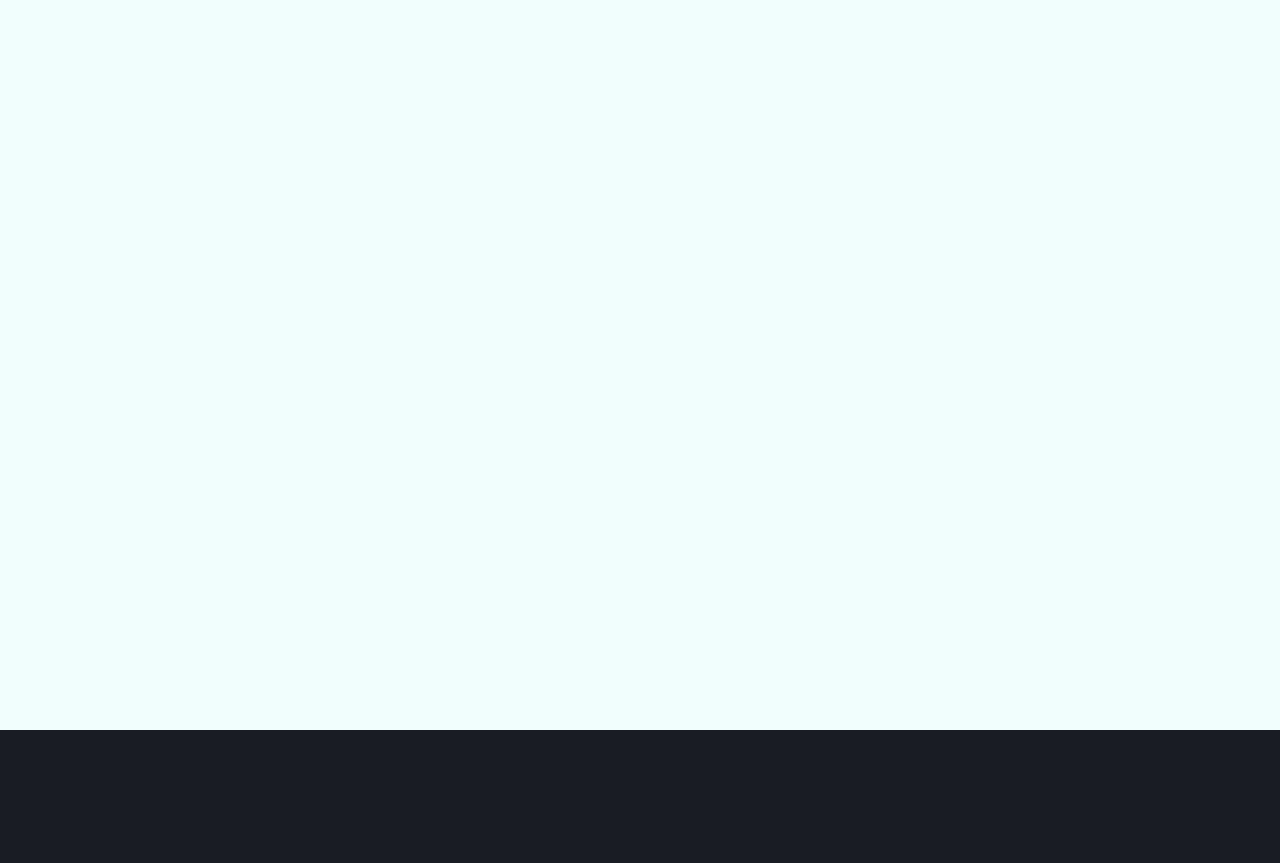
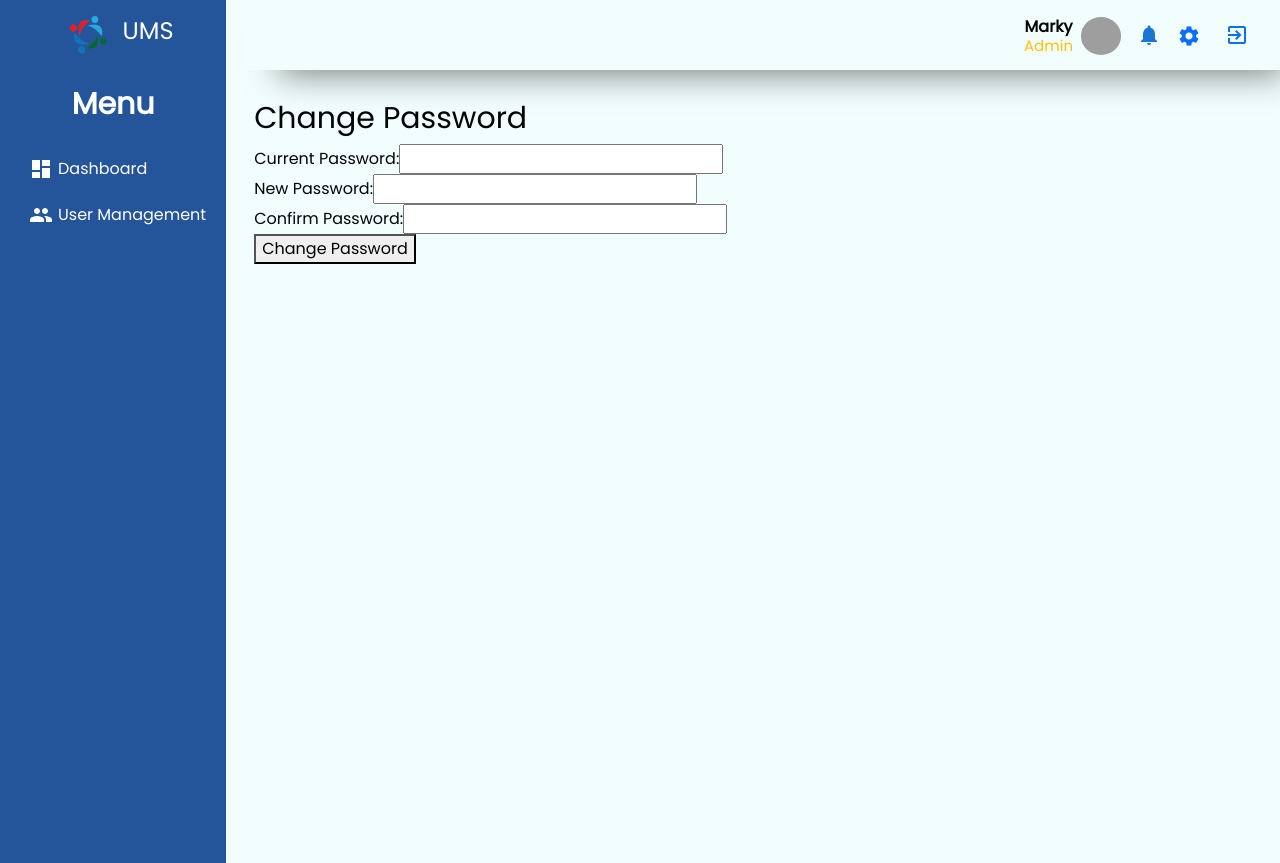
Before and after one commit to jhnmrkgbrlcn/github-portfolio, a React (Create React App) app in the folder ums/: page /settings in a window 1280 px wide. Before the commit this address had no page. Before the commit the page ends 800 px from the top, so only its background shows below. Built offline with nearby package versions, Linux system fonts and the light colour scheme; grey boxes are pictures that could not be loaded; the HTML template or start-up script is replaced by a standard one.

Commit message:
vj brian

```diff
--- a/ums/src/App.js
+++ b/ums/src/App.js
@@ -14,6 +14,7 @@ import UserRegistration from "./components/Home/userRegistration";
 import Profile from "./components/Home/profile";
 import Login from "./components/Home/login";
 import { Outlet } from "react-router-dom";
+import Settings from "./components/Home/settings";
 
 const SidebarLayout = () => (
   <>
@@ -40,6 +41,7 @@ function App() {
             <Route path="/role" element={<Role />}></Route>
             <Route path="/user/adduser" element={<UserRegistration />}></Route>
             <Route path="/user/profile" element={<Profile />}></Route>
+            <Route path="/settings" element={<Settings />}></Route>
           </Route>
           <Route path="/" element={<Login />} />
         </Routes>
--- a/ums/src/components/Home/navbar.jsx
+++ b/ums/src/components/Home/navbar.jsx
@@ -32,7 +32,7 @@ const Navbar = () => {
 
         <div
           className="offcanvas offcanvas-start"
-          tabindex="-1"
+          tabIndex="-1"
           id="offcanvasExample"
           aria-labelledby="offcanvasExampleLabel">
           <div className="offcanvas-header">
@@ -143,7 +143,9 @@ const Navbar = () => {
               <div className="d-flex justify-content-center align-items-center">
                 <span className=" d-none d-sm-none  d-md-none d-lg-block">
                   <IconButton color="primary">
-                    <SettingsIcon />
+                    <Link to="/settings" className="text-primary">
+                      <SettingsIcon />
+                    </Link>
                   </IconButton>
                 </span>
                 <span className=" d-none d-sm-none  d-md-none d-lg-block">
--- a/ums/src/components/Home/settings.jsx
+++ b/ums/src/components/Home/settings.jsx
@@ -1,10 +1,10 @@
-import React, { useState } from 'react';
+import React, { useState } from "react";
 
-const ChangePassword = () => {
-  const [currentPassword, setCurrentPassword] = useState('');
-  const [newPassword, setNewPassword] = useState('');
-  const [confirmPassword, setConfirmPassword] = useState('');
-  const [message, setMessage] = useState('');
+const Settings = () => {
+  const [currentPassword, setCurrentPassword] = useState("");
+  const [newPassword, setNewPassword] = useState("");
+  const [confirmPassword, setConfirmPassword] = useState("");
+  const [message, setMessage] = useState("");
 
   const handleChangePassword = () => {
     // Perform password change logic here
@@ -12,18 +12,19 @@ const ChangePassword = () => {
       if (newPassword === confirmPassword) {
         // Implement your password change logic here
         // For simplicity, let's just log the changes
-        console.log('Password changed successfully!');
-        setMessage('Password changed successfully!');
+        console.log("Password changed successfully!");
+        setMessage("Password changed successfully!");
       } else {
-        setMessage('New password and confirm password do not match.');
+        setMessage("New password and confirm password do not match.");
       }
     } else {
-      setMessage('Please fill in all fields.');
+      setMessage("Please fill in all fields.");
     }
   };
 
   return (
-    <div>
+    <>
+      <div className="content-wrapper">
         <h2>Change Password</h2>
         <div>
           <label>Current Password:</label>
@@ -52,7 +53,8 @@ const ChangePassword = () => {
         <button onClick={handleChangePassword}>Change Password</button>
         <p>{message}</p>
       </div>
+    </>
   );
 };
 
-export default ChangePassword;
+export default Settings;
```
Also changed, not shown: 2 other files (tests, documents, lock files or other folders). Lines whose indentation alone changed are shown as unchanged.
